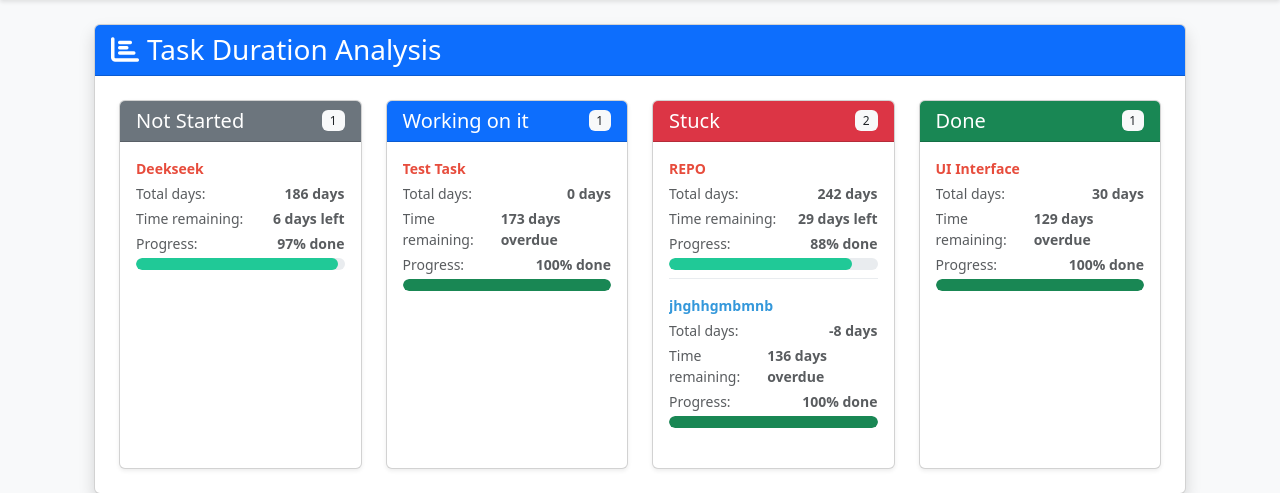
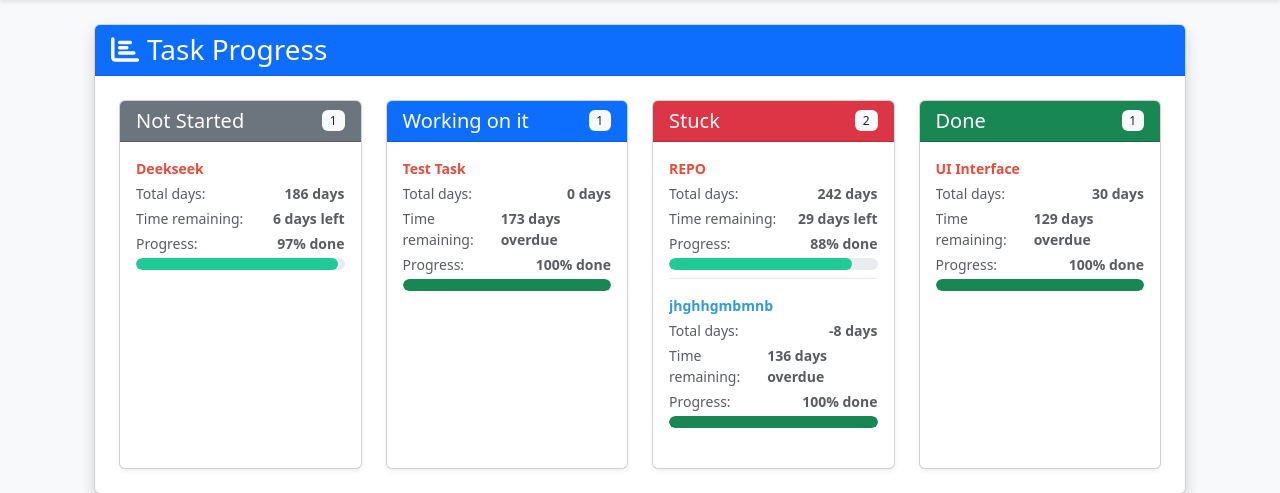
Before and after one commit to Shakilkhan24/Web-Project-Django, a Django app: page /kanban/ in a window 1280 px wide. Shown: the part 56-549 px from the top of the page. Run offline with Django 5.2, Linux system fonts and the light colour scheme; a user stored in the database is signed in; data comes from the database, SQL or seed files in the repository; both versions use the stored data as it was after the commit.

Commit message:
modified

```diff
--- a/tasks/templates/tasks/kanban.html
+++ b/tasks/templates/tasks/kanban.html
@@ -5,7 +5,7 @@
     <div class="card shadow">
         <div class="card-header bg-primary text-white">
             <h3 class="card-title mb-0">
-                <i class="fas fa-chart-bar me-2"></i>Task Duration Analysis
+                <i class="fas fa-chart-bar me-2"></i>Task Progress
             </h3>
         </div>
         <div class="card-body p-4">
```
Also changed, not shown: db.sqlite3.
